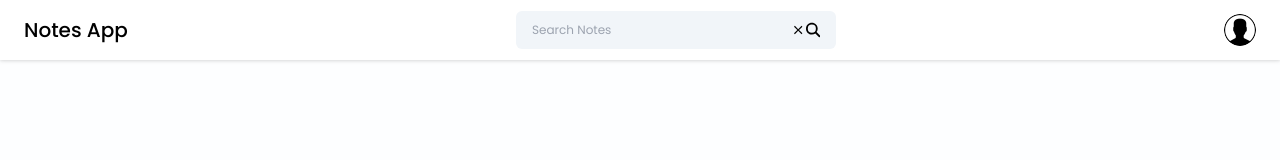
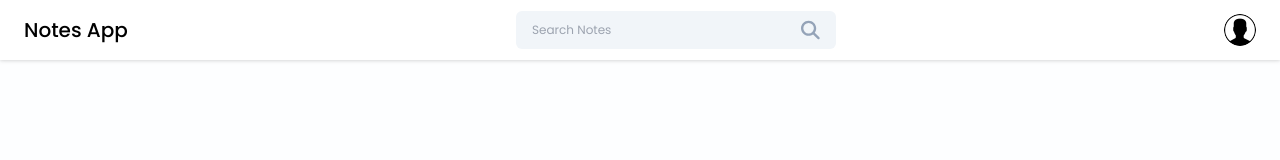
Before and after one commit to arbabhassan1/NoteNest-App, a React (Vite) app in the folder frontend/: page /dashboard in a window 1280 px wide. Shown: the top 160 px of the page. Built offline with nearby package versions, Linux system fonts and the light colour scheme.

Commit message:
Navbar UI Complete

```diff
--- a/frontend/src/components/Navbar.jsx
+++ b/frontend/src/components/Navbar.jsx
@@ -1,16 +1,28 @@
-import React from "react";
+import React, { useState } from "react";
 import ProfileInfo from "./Cards/ProfileInfo";
 import { useNavigate } from "react-router-dom";
 import SearchBar from "./SearchBar/SearchBar";
 const Navbar = () => {
+  const [searchQuery, setSearchQuery] = useState("");
   const navigate = useNavigate();
+  const handleSearch = () => {};
+  const clearSearch = () => {
+    setSearchQuery("");
+  };
   const onLogout = () => {
     navigate("/login");
   };
   return (
     <div className="bg-white flex items-center justify-between px-6 py-2 drop-shadow">
       <h2 className="text-xl font-medium py-2 text-black">Notes App</h2>
-      <SearchBar />
+      <SearchBar
+        value={searchQuery}
+        onChange={(e) => {
+          setSearchQuery(e.target.value);
+        }}
+        onClearSeacrh={clearSearch}
+        handelSearch={handleSearch}
+      />
       <ProfileInfo onLogout={onLogout} />
     </div>
   );
--- a/frontend/src/components/SearchBar/SearchBar.jsx
+++ b/frontend/src/components/SearchBar/SearchBar.jsx
@@ -11,8 +11,16 @@ const SearchBar = ({ value, onChange, handelSearch, onClearSeacrh }) => {
         onChange={onChange}
         className="w-full text-xs  bg-transparent py-[11px] outline-none "
       />
-      <IoMdClose />
-      <FaMagnifyingGlass />
+      {value && (
+        <IoMdClose
+          onClick={onClearSeacrh}
+          className="text-xl  cursor-pointer text-slate-400 hover:text-black mr-3"
+        />
+      )}
+      <FaMagnifyingGlass
+        onClick={handelSearch}
+        className="text-xl  cursor-pointer text-slate-400 hover:text-black"
+      />
     </div>
   );
 };
```
